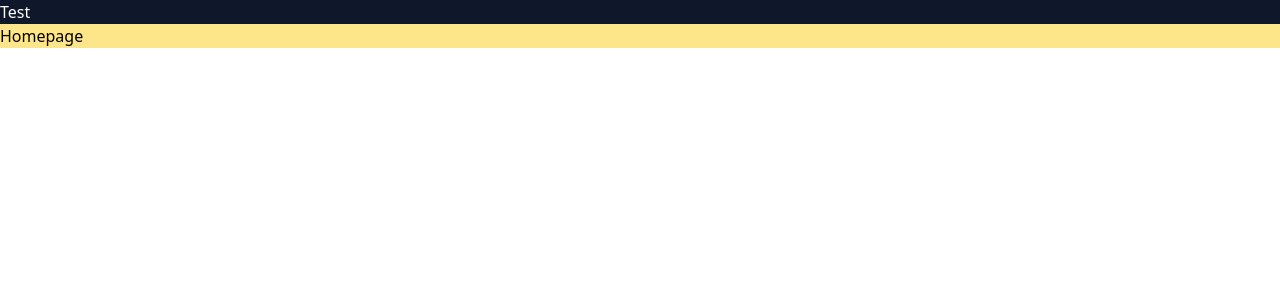
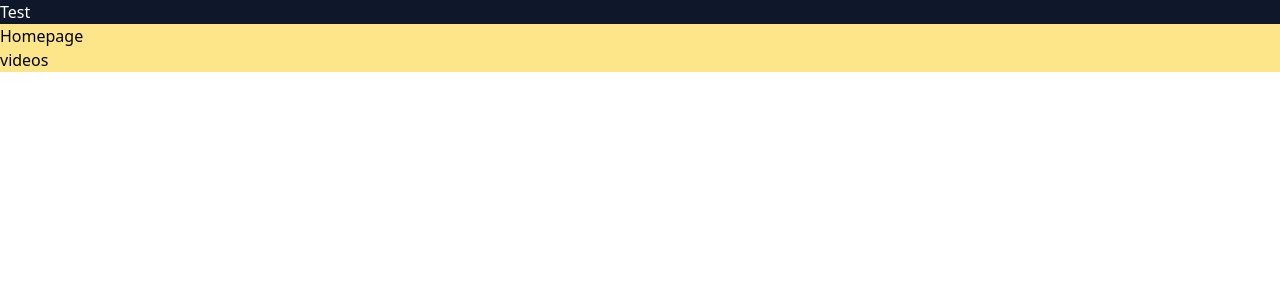
Before and after one commit to ejsadiarin/Chillitivity, a React (Vite) app: page / in a window 1280 px wide. Shown: the top 300 px of the page. Built offline with nearby package versions, Linux system fonts and the light colour scheme.

Commit message:
working video fetch API

```diff
--- a/package.json
+++ b/package.json
@@ -9,6 +9,7 @@
     "preview": "vite preview"
   },
   "dependencies": {
+    "axios": "^1.3.5",
     "react": "^18.2.0",
     "react-dom": "^18.2.0"
   },
--- /dev/null
+++ b/src/components/Videos.tsx
@@ -0,0 +1,19 @@
+import axios from 'axios';
+
+export default function Videos() {
+
+  async function getVideos() {
+    const apiKey = "AIzaSyDjw87K6xjMnMtfgvgFMuZsDj8BZ0d37Aw";
+    const url = `https://youtube.googleapis.com/youtube/v3/search?part=snippet&channelId=UCSJ4gkVC6NrvII8umztf0Ow&eventType=live&maxResults=3&q=news&type=video&key=${apiKey}`;
+
+    const vids = await axios.get(url);
+    console.log(vids);
+
+  }
+
+  return(
+    <div>
+      <h1>videos</h1>
+    </div>
+  );
+}
--- a/src/pages/Homepage.tsx
+++ b/src/pages/Homepage.tsx
@@ -1,7 +1,12 @@
+import Videos from "../components/Videos";
+
 export default function Homepage() {
+
+
   return (
     <div className="bg-amber-200">
       <h1>Homepage</h1>
+      <Videos />
     </div>
   );
 }
```
Also changed, not shown: 1 other file (tests, documents, lock files or other folders).
